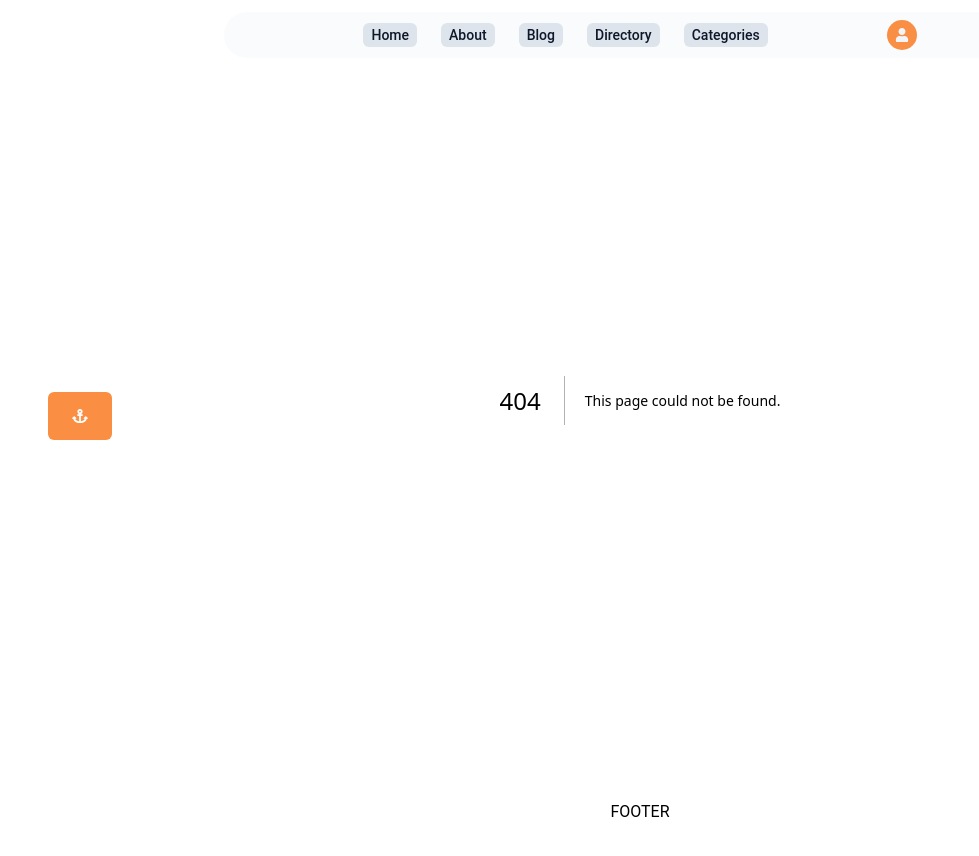
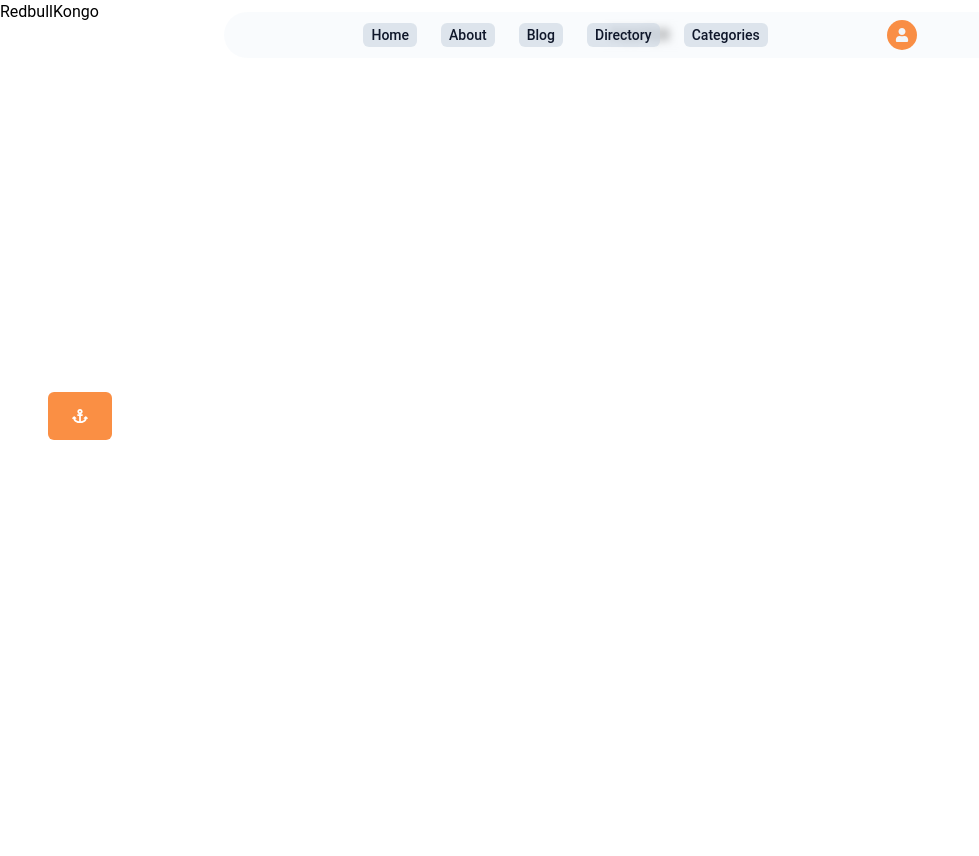
Before and after one commit to MatthewsRicky/travelapp, a Next.js app: page /blog/redbull_kongo in a window 1280 px wide. Before the commit this address had no page. Shown: the top 856 px of the page, without its empty margins (0-979 px from the left). After the commit the page ends 800 px from the top, so only its background shows below. Built offline with nearby package versions, Linux system fonts and the light colour scheme.

Commit message:
Create page.tsx

```diff
--- /dev/null
+++ b/app/blog/redbull_kongo/page.tsx
@@ -0,0 +1,7 @@
+import React from "react";
+
+const RedbullKongo = () => {
+	return <div>RedbullKongo</div>;
+};
+
+export default RedbullKongo;
```
